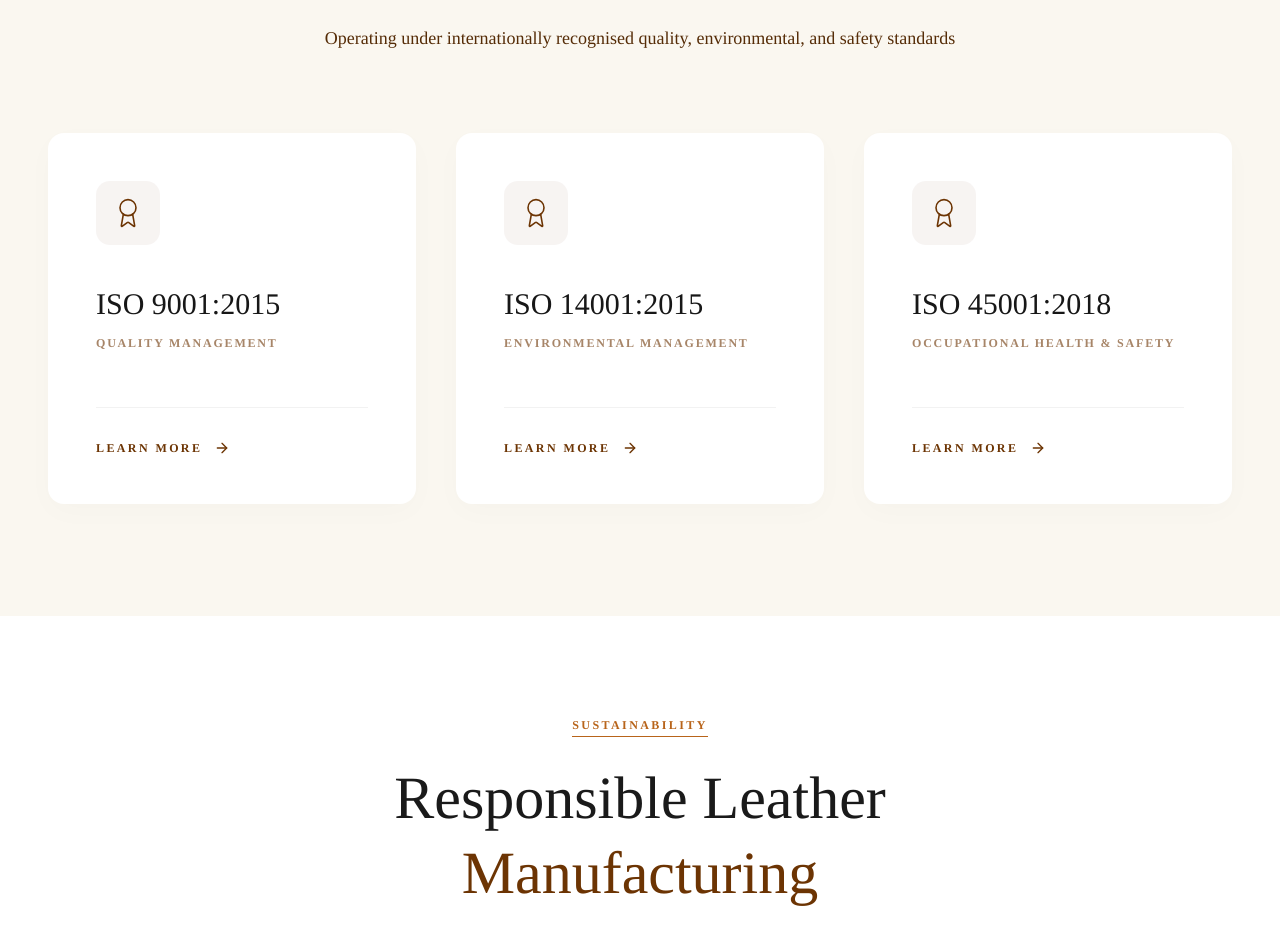
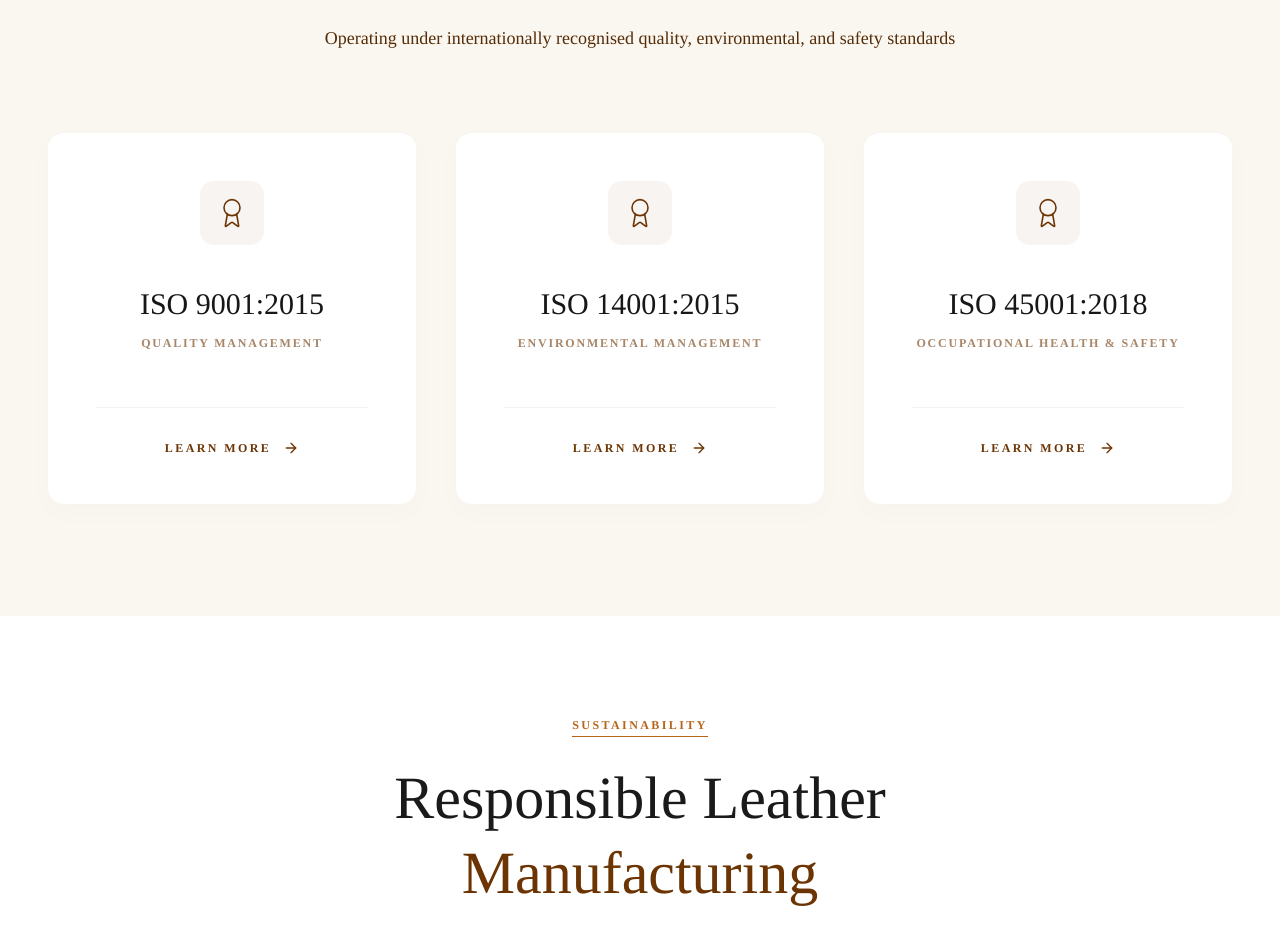
Before and after one commit to Lordevs/Smart-Range-Leather, a Next.js app: page / in a window 1280 px wide. Shown: the part 7540-8470 px from the top of the page. Built offline with nearby package versions, Linux system fonts and the light colour scheme; no server answers.

Commit message:
feat: introduce a reusable certifications section component and integrate it into the home page.

```diff
--- a/src/components/common/certifications-section.tsx
+++ b/src/components/common/certifications-section.tsx
@@ -62,7 +62,7 @@ export function CertificationsSection({
                 duration: 0.6,
                 ease: "easeOut",
               }}
-              className="group flex flex-col bg-white p-12 shadow-[0_8px_30px_rgb(0,0,0,0.02)] transition-all hover:shadow-[0_20px_60px_rgb(0,0,0,0.05)] h-full rounded-2xl">
+              className="group flex flex-col items-center text-center bg-white p-12 shadow-[0_8px_30px_rgb(0,0,0,0.02)] transition-all hover:shadow-[0_20px_60px_rgb(0,0,0,0.05)] h-full rounded-2xl">
               <div className="mb-10">
                 <div className="h-16 w-16 bg-[#6C3403]/5 rounded-xl flex items-center justify-center transition-colors group-hover:bg-[#6C3403]/10">
                   <Award className="h-8 w-8 text-[#6C3403]" strokeWidth={1.2} />
@@ -78,7 +78,7 @@ export function CertificationsSection({
                 </p>
               </div>
 
-              <div className="mt-14 pt-8 border-t border-black/5">
+              <div className="mt-14 pt-8 border-t border-black/5 w-full flex justify-center">
                 <button className="group/btn flex items-center space-x-3 text-xs font-bold uppercase tracking-[0.2em] text-[#6C3403] transition-all hover:gap-4">
                   <span>LEARN MORE</span>
                   <ArrowRight className="h-4 w-4 transition-transform group-hover/btn:translate-x-1" />
```
Also changed, not shown: src/components/shared/home-certifications-section.tsx (indentation only).
